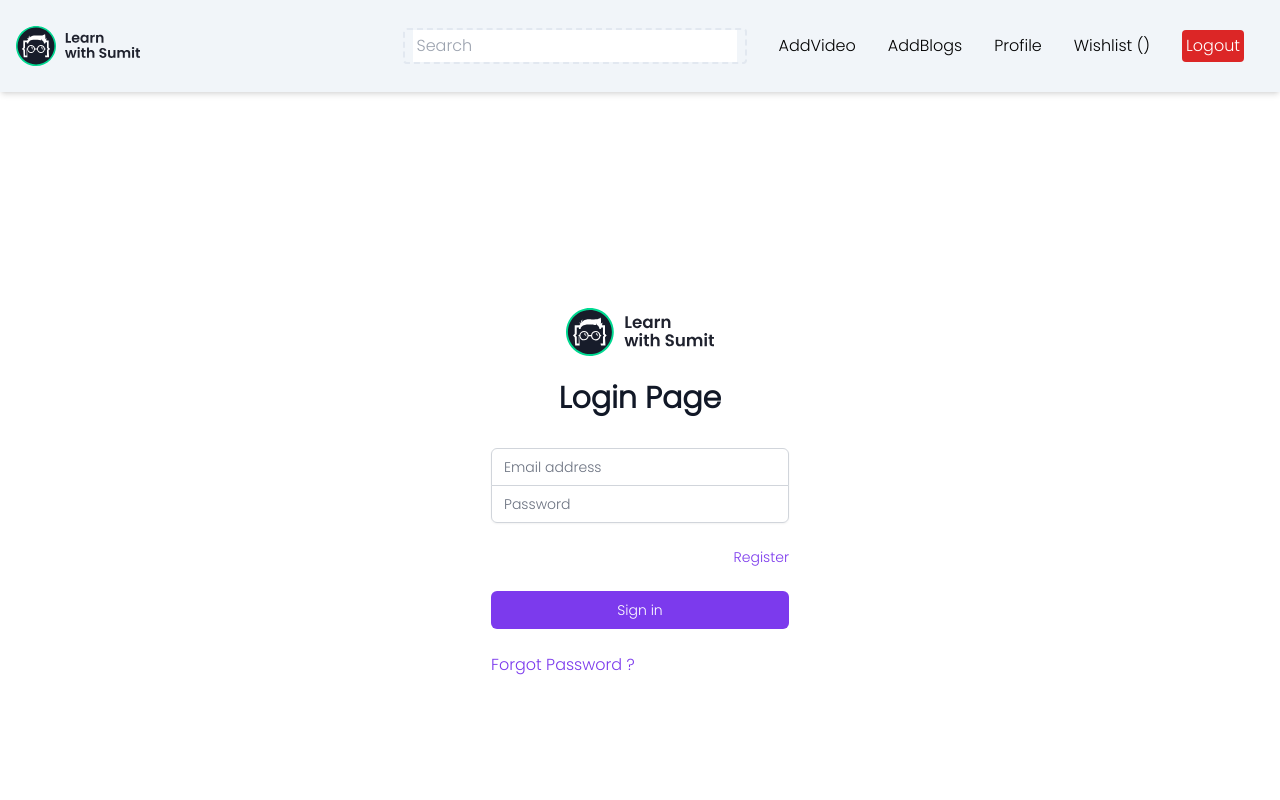
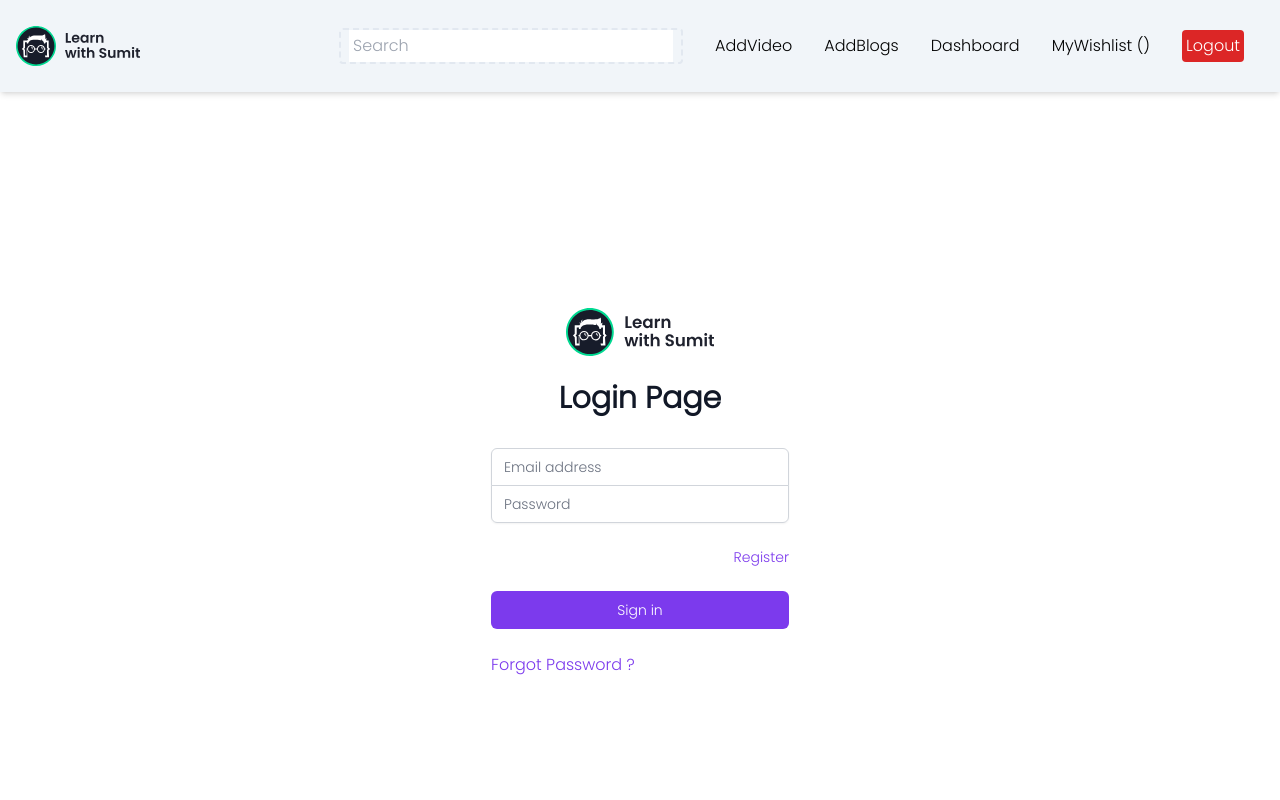
Before and after one commit to GaziAdib/video-manager-rtk-query-mern, a React (Create React App) app: page /login in a window 1280 px wide. Shown: the top 800 px of the page. Built offline with nearby package versions, Linux system fonts and the light colour scheme; no server answers.

Commit message:
additional ui fix

```diff
--- a/src/components/navbar/Navbar.jsx
+++ b/src/components/navbar/Navbar.jsx
@@ -64,8 +64,8 @@ const Navbar = () => {
                 {search !== '' && <span className='ml-2 text-medium pl-1 pr-1 bg-red-200 text-red-600 rounded' onClick={handleClear}>Clear</span>}
                 <Link to={'/addVideo'}>AddVideo</Link>
                 <Link to={'/addBlog'}>AddBlogs</Link>
-                <Link to={`/user/profile/${user?._id}`}>Profile</Link>
-                <Link to={'/my-wishlist'}>Wishlist ({lengthWishlist})</Link>
+                <Link to={`/user/profile/${user?._id}`}>Dashboard</Link>
+                <Link to={'/my-wishlist'}>MyWishlist ({lengthWishlist})</Link>
                 <div style={{ float: 'right' }}>
                     <button className='bg-red-600 text-white mx-1 my-1 px-1 py-1 rounded mx-auto lg:flex' onClick={logoutHandler}>Logout</button>
                 </div>
--- a/src/features/api/rootApi.js
+++ b/src/features/api/rootApi.js
@@ -12,7 +12,6 @@ export const rootApi = createApi({
                 headers.set('authorization', `Bearer ${token}`);
             }
             return headers;
-
         }
     }),
     endpoints: (builder) => ({}),
--- a/src/pages/UserProfilePage.jsx
+++ b/src/pages/UserProfilePage.jsx
@@ -372,14 +372,14 @@ const UserProfilePage = () => {
                                             <div clas="flex flex-col">
                                                 <Link to={`/`}>
                                                     <p
-                                                        className="text-slate-900 text-sm font-semibold"
+                                                        className="text-slate-900 text-xl font-semibold"
                                                     >
                                                         Blogs: {blogsCount}
 
                                                     </p>
                                                 </Link>
                                                 <Link
-                                                    className="text-gray-400 text-xs mt-2 hover:text-gray-600"
+                                                    className="text-gray-400 text-xl mt-2 hover:text-gray-600"
                                                     to={'/'}
                                                 // onClick={(e) => filterByAuthorHandler(author)}
 
@@ -387,7 +387,7 @@ const UserProfilePage = () => {
                                                     {userInfo?.username}
 
                                                 </Link>
-                                                <p className="text-gray-400 text-xs mt-1">
+                                                <p className="text-gray-400 text-xl mt-1">
                                                     views, likes, comment
                                                 </p>
 
@@ -434,7 +434,7 @@ const UserProfilePage = () => {
                                                     </p>
                                                 </Link>
                                                 <Link
-                                                    className="text-gray-400 text-xs mt-2 hover:text-gray-600"
+                                                    className="text-gray-400 text-xl mt-2 hover:text-gray-600"
                                                     to={'/my-wishlist'}
                                                 // onClick={(e) => filterByAuthorHandler(author)}
 
@@ -442,7 +442,7 @@ const UserProfilePage = () => {
                                                     {userInfo?.username}
 
                                                 </Link>
-                                                <p className="text-gray-400 text-xs mt-1">
+                                                <p className="text-gray-400 text-xl mt-1">
                                                     views, likes, comment
                                                 </p>
 
```
Also changed, not shown: src/features/blogs/blogsApi.js (+1 -11 lines).
